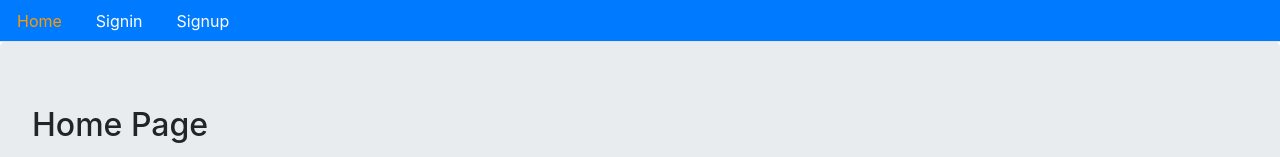
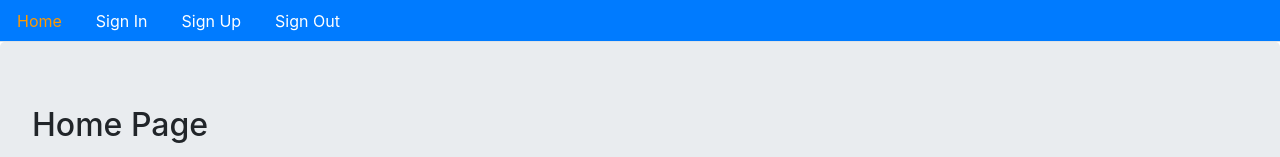
Before and after one commit to Lfritze/coincommerce, a React (Create React App) app in the folder frontend/: page / in a window 1280 px wide. Shown: the top 157 px of the page. Built offline with nearby package versions, Linux system fonts and the light colour scheme; no server answers.

Commit message:
created signout method in auth/index.js - imported to menu

```diff
--- a/frontend/src/auth/index.js
+++ b/frontend/src/auth/index.js
@@ -53,3 +53,19 @@ export const signup = (user) => {
       next()
     }
   }
+
+  // This will be exported to the MENU component
+  export const signout = (next) => {
+    // we need to clear out the token from localStorage
+    if(typeof window !== 'undefined') {
+      localStorage.removeItem('jwt');
+      next();
+      return fetch(`${API}/signout`, {
+        method: "GET",
+      })
+      .then(response => {
+        console.log('signout', response);
+      })
+      .catch(err => console.log(err));
+  }
+};
--- a/frontend/src/core/Menu.js
+++ b/frontend/src/core/Menu.js
@@ -1,5 +1,6 @@
 import React from 'react';
 import { Link, withRouter } from 'react-router-dom';
+import { signout } from '../auth/index';
 
 // HELPER METHOD to highlight which part of the menu we are currently on (is active)
 // history will be the browser history
@@ -14,19 +15,32 @@ const isActive = (history, path) => {
 }
 
 const Menu = ({ history }) => (
-
   <div>
     <ul className="nav nav-tabs bg-primary">
       <li className="nav-item">
         <Link className="nav-link" to="/" style={isActive(history, '/')}>Home</Link>
       </li>
       <li className="nav-item">
-        <Link className="nav-link" to="/signin" style={isActive(history, '/signin')}>Signin</Link>
+        <Link className="nav-link" to="/signin" style={isActive(history, '/signin')}>Sign In</Link>
       </li>
       <li className="nav-item">
-        <Link className="nav-link" to="/signup" style={isActive(history, '/signup')}>Signup</Link>
+        <Link className="nav-link" to="/signup" style={isActive(history, '/signup')}>Sign Up</Link>
+      </li>
+      <li className="nav-item">
+        <span
+          className="nav-link"
+          style={{cursor: 'pointer', color: '#ffffff'}}
+          onClick={() =>
+            signout(() => {
+              history.push('/')
+            })
+          }
+        >
+          Sign Out
+        </span>
       </li>
     </ul>
+
   </div>
 );
 
```
